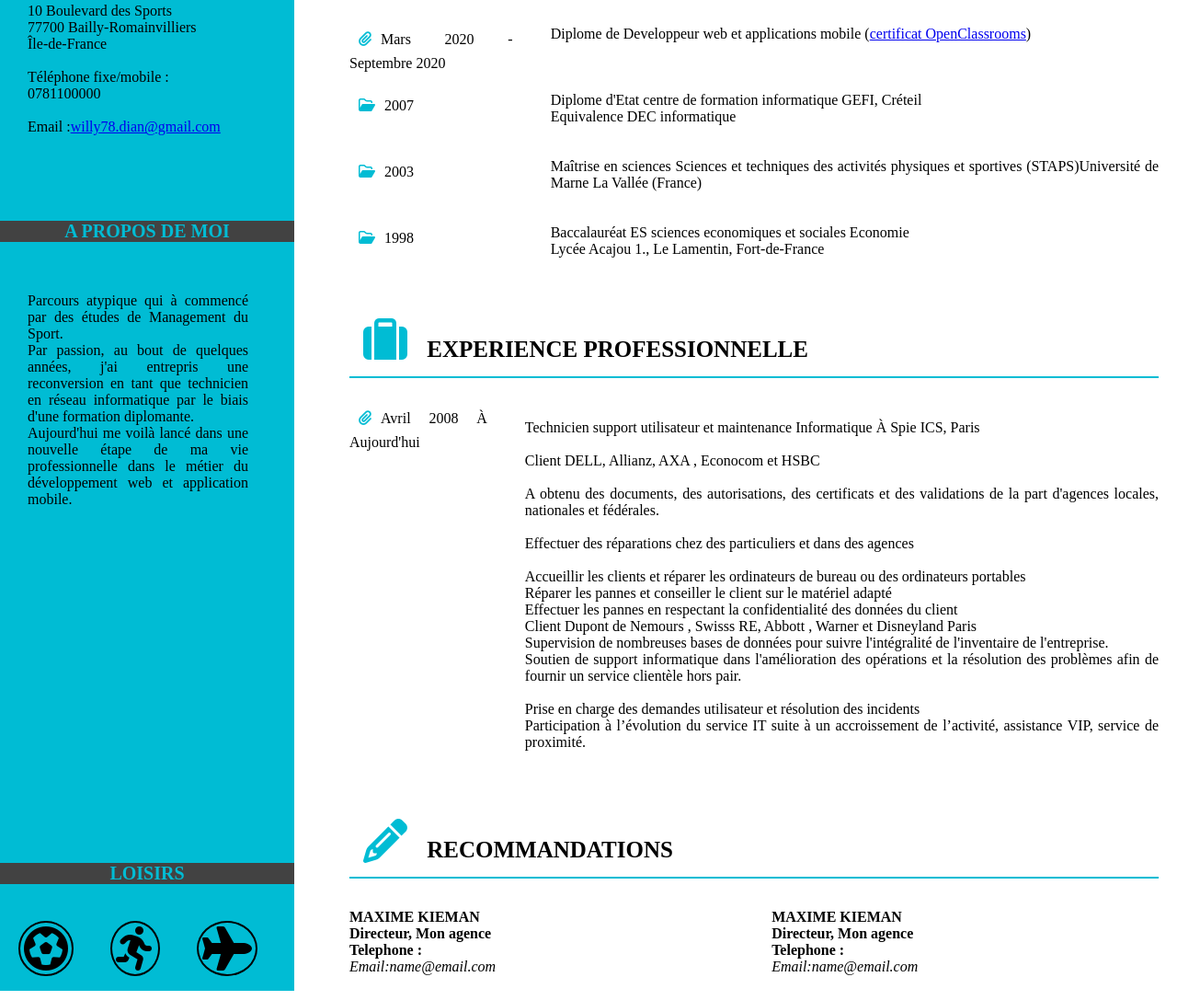
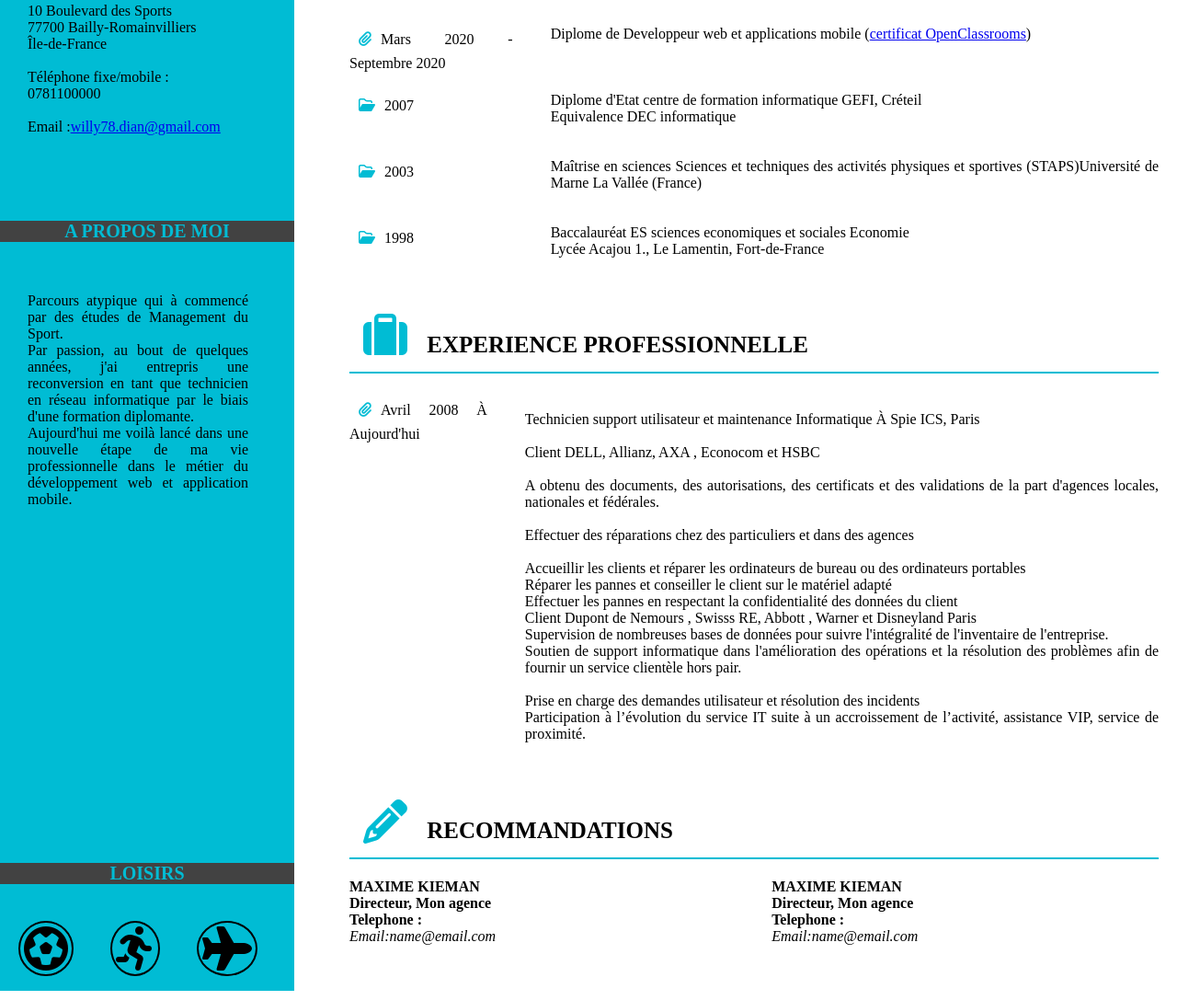
Before and after one commit to Willy78tech/Projet-CV, a plain HTML site: page index.html in a window 1280 px wide. Shown: the part 353-1440 px from the top of the page at 92% size. Drawn offline with Linux system fonts and the light colour scheme.

Commit message:
modification attributs des titres du Body

```diff
--- a/index.html
+++ b/index.html
@@ -56,7 +56,7 @@
 		</div>
 	</section>
 	<section class="experience professionnelle">
-		<h3><i class="fas fa-suitcase fa-2x"></i> Experience Professionnelle</h3>
+		<h2><i class="fas fa-suitcase fa-2x"></i> Experience Professionnelle</h2>
 		<div class="bloc2">
        		<div class="date"><i class="fas fa-paperclip"></i>Avril 2008 À Aujourd'hui</div>
        		<div class="text">
@@ -67,7 +67,7 @@
 		</div>
 	</section>
 	<section class="recommandations">
-		<h4><i class="fas fa-pencil-alt fa-2x"></i> Recommandations</h4>
+		<h2><i class="fas fa-pencil-alt fa-2x"></i> Recommandations</h2>
 		<div class="bloc3">
 			<div class="reco1">
 				<div class="nom">maxime kieman</div>Directeur, Mon agence<br/>Telephone :<br/><div class="mail">Email:name@email.com</div>
--- a/stylecv.css
+++ b/stylecv.css
@@ -70,7 +70,7 @@ header{
 .surligner{
 	text-decoration: underline solid #00BCD4;
 }
-h2 .fas, h3 .fas, h4 .fas{
+h2 .fas{
 	font-size: 36pt;
 	margin: 15px;
 	color: #00BCD4;
```
Lines whose indentation alone changed are shown as unchanged.
